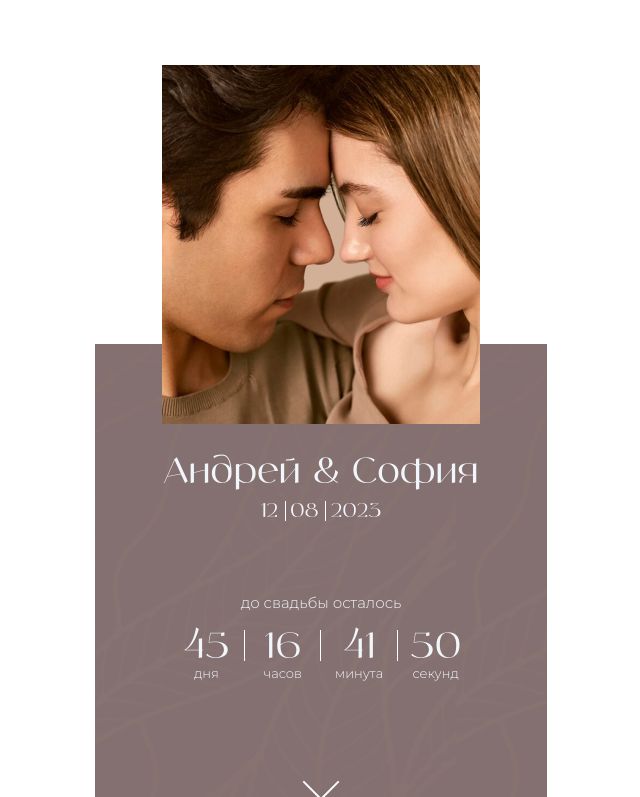
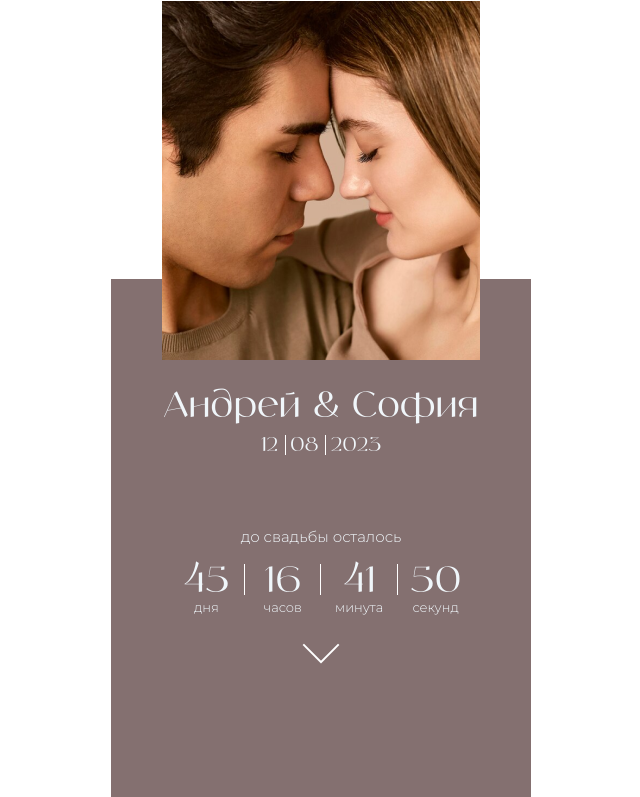
Before and after one commit to blvckonej/wedding, a plain HTML site: page index.html in a window 1280 px wide. Shown: the top 797 px of the page, without its empty margins (319-959 px from the left). Drawn offline with Linux system fonts and the light colour scheme; a script that the page names is missing; a web font is replaced by a local one.

Commit message:
edited home page

```diff
--- a/index.html
+++ b/index.html
@@ -10,17 +10,14 @@
 </head>
 <body>
     <div class="wrapper">
-    <header>
+    <header class="header">
         <div class="container noimg">
-            <div class="header__block">
                 <div style="z-index: 10;" class="header__block-img">
                     <img src="./img/label.png" alt="Label Photo">
                 </div>
-            </div>
-        </div>
-        <section class="fullscreen__block">
-            <div class="container">
-                <div class="main__block-fullscreen">
+
+
+            <div class="fullscreen__block">
                 <div class="main__block-name">
                     <h1 data-scrolly-down="leBlurInRight" class="main__block-title">
                         Андрей & София
@@ -58,10 +55,10 @@
                 </div>
             </div>
         </div>
-        </section>
     </header>
     <main class="main__block">
         <div class="container">
+        <div class="main__block-fullscreen">
             <div data-scrolly-down="blurInTop" class="main__block-descr">
                 <p data-scrolly-down="blurInTop" class="main__block-descr_title">Дорогие наши друзья и родные!</p>
                 <p data-scrolly-down="blurInTop" class="main__block-descr_subdescr">
@@ -244,6 +241,7 @@
             </form>
         </div>
     </section>
+    </div>
     <script src="./js/script.js"></script>
     <script src="./js/scrolly.js"></script>
     <script>
@@ -251,6 +249,6 @@
            scrolly();
         };
      </script>
-     </div>
+
 </body>
 </html>
--- a/scss/style.scss
+++ b/scss/style.scss
@@ -35,14 +35,15 @@
   min-height: 100vh;
   display: flex;
   flex-direction: column;
+  align-items: center;
+  overflow: hidden;
 }
 
 .container {
   max-width: 420px;
-  padding: 0 15px;
   margin: 0 auto;
   border: 1px solid transparent;
-  overflow: hidden;
+  padding: 0 15px;
   background: url("../img/background.png");
   background-size: 80%;
 }
@@ -51,25 +52,33 @@
   background-image: none;
 }
 
+.main__block-fullscreen {
+  background: url("../img/background.png");
+  background-size: 80%;
+}
+
+.header {
+  min-height: 100vh;
+  width: 100%;
+  display: flex;
+  justify-content: center;
+}
+
 .header__block {
   &-img {
     text-align: center;
-    margin-top: 64px;
   }
 }
 .fullscreen__block {
+  text-align: center;
   margin-top: -85px;
-  z-index: -1;
+  min-height: 100%;
+  min-width: 420px;
   color: #f0f6fa;
-  .container {
-    background-color: #847070;
-    min-height: 100vh;
-  }
+  background-color: #847070;
   .arrow-down {
     display: flex;
-    align-items: center;
     justify-content: center;
-    margin-top: 61px;
   }
   .arrow-down span {
     display: block;
@@ -78,7 +87,6 @@
     border-bottom: 2px solid #ffffff;
     border-right: 2px solid #ffffff;
     transform: rotate(45deg);
-    margin: 10px;
     animation: arrow-down 2s infinite;
   }
   .arrow-down span:nth-child(2) {
@@ -101,8 +109,11 @@
     }
   }
 }
+
 .main__block {
   color: #ffffff;
+  margin-top: -1px;
+  width: 420px;
   .container {
     background-color: #847070;
   }
@@ -110,7 +121,9 @@
     display: flex;
     align-items: center;
     flex-direction: column;
-    margin-top: 109px;
+    h1 {
+      margin-top: 109px;
+    }
   }
   &-title {
     color: #f0f6fa;
@@ -222,41 +235,6 @@
     font-size: 13px;
     font-weight: 300;
     text-align: center;
-  }
-  .arrow-down {
-    display: flex;
-    align-items: center;
-    justify-content: center;
-    margin-top: 61px;
-  }
-  .arrow-down span {
-    display: block;
-    width: 24px;
-    height: 24px;
-    border-bottom: 2px solid #ffffff;
-    border-right: 2px solid #ffffff;
-    transform: rotate(45deg);
-    margin: 10px;
-    animation: arrow-down 2s infinite;
-  }
-  .arrow-down span:nth-child(2) {
-    animation-delay: -0.2s;
-  }
-  .arrow-down span:nth-child(3) {
-    animation-delay: -0.4s;
-  }
-  @keyframes arrow-down {
-    0% {
-      opacity: 0;
-      transform: rotate(45deg) translate(-20px, -20px);
-    }
-    50% {
-      opacity: 1;
-    }
-    100% {
-      opacity: 0;
-      transform: rotate(45deg) translate(20px, 20px);
-    }
   }
   .week {
     font-weight: 600;
```
Also changed, not shown: css/style.css. Lines whose indentation alone changed are shown as unchanged.
